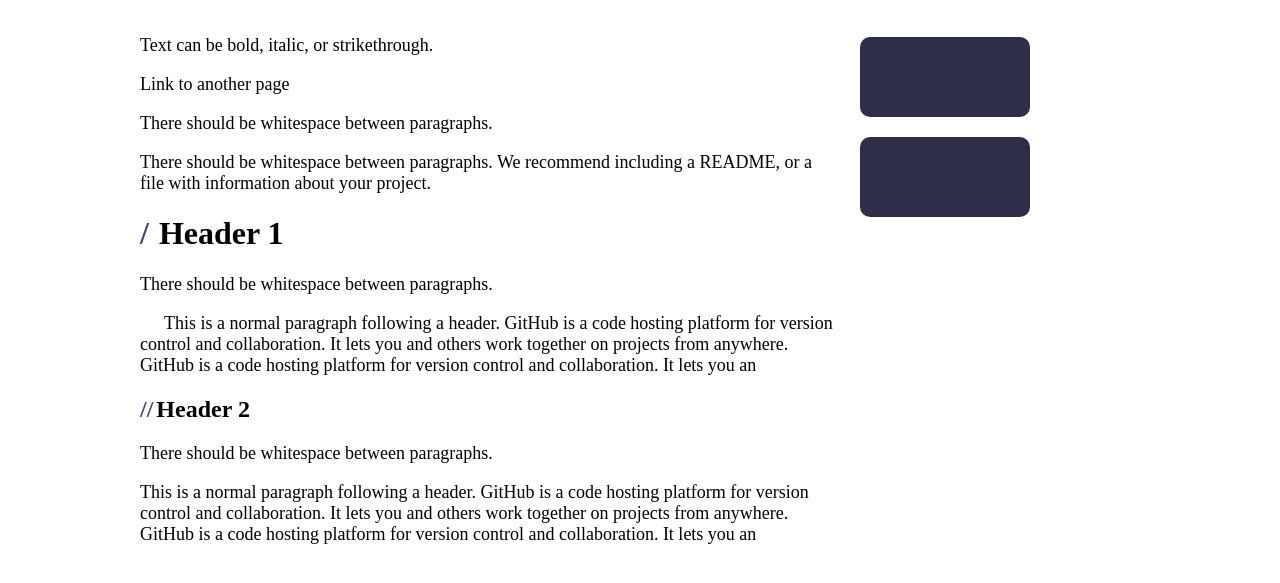
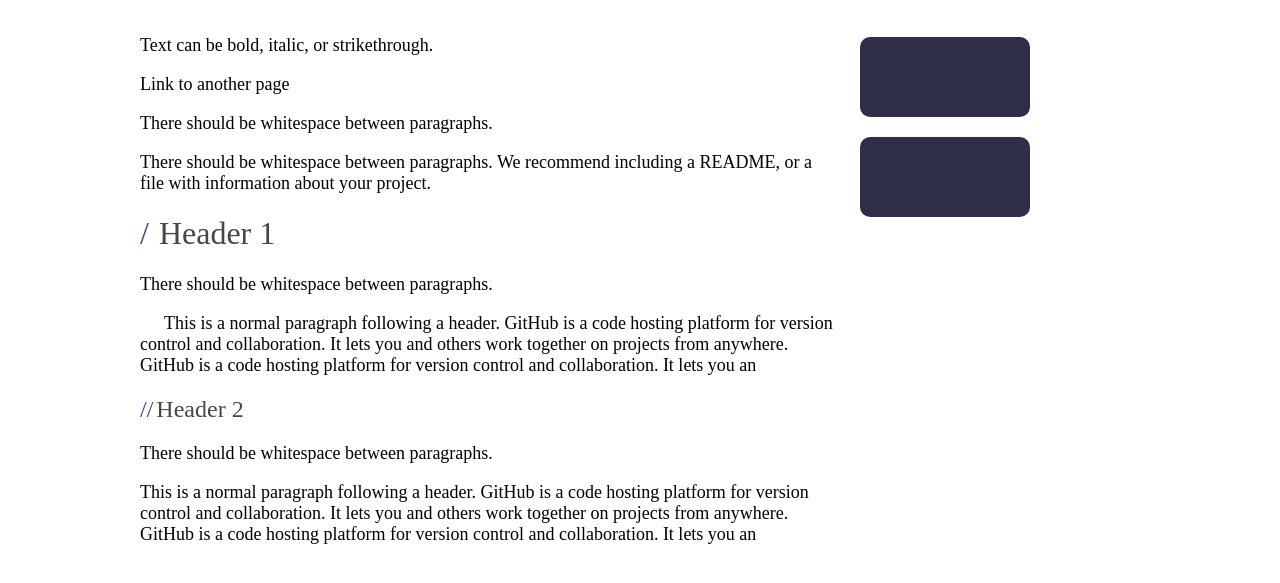
Before and after one commit to xx2747913644/xx2747913644.github.io, a plain HTML site: page home.html in a window 1280 px wide. Shown: the part 203-786 px from the top of the page. Drawn offline with Linux system fonts and the light colour scheme.

Commit message:
Update home.css

```diff
--- a/css/home.css
+++ b/css/home.css
@@ -91,3 +91,11 @@
     color: darkslateblue;
     margin-right: 3px;
 }
+.title{
+    color: #474747;
+    font-weight: normal;
+}
+.title-bottom{
+    color: #474747;
+    font-weight: normal;
+}
```
